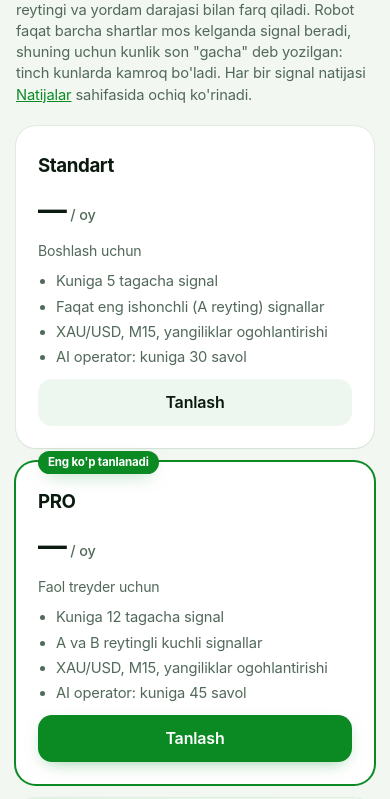
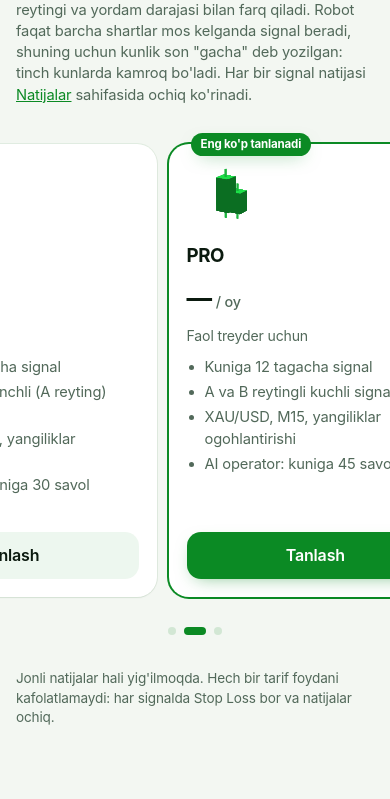
Before and after one commit to Temurbek1998/signal-desk, a Next.js app: page / in a window 390 px wide. Shown: the part 3220-4019 px from the top of the page. Built offline with nearby package versions, Linux system fonts and the light colour scheme; no server answers.

Commit message:
Tariflar 3D: qiyshayuvchi kartalar, aylanuvchi sham belgilari, telefonda surib ko'riladigan karusel
Co-Authored-By: Claude Opus 5.5 (1M context) <noreply@anthropic.com>
Claude-Session: https://claude.ai/code/session_01ScqDEspQAaCWBKCZ1szsRb

```diff
--- /dev/null
+++ b/src/app/components/MiniCandles.tsx
@@ -0,0 +1,20 @@
+// Tarif belgisi: 1, 2 yoki 3 ta aylanib turuvchi 3D sham (Standart, PRO, VIP).
+const SETS = [[{ top: -14, h: 28 }], [{ top: -4, h: 22 }, { top: -22, h: 34 }], [{ top: 2, h: 18 }, { top: -14, h: 28 }, { top: -30, h: 40 }]];
+
+export default function MiniCandles({ n }: { n: 1 | 2 | 3 }) {
+  const set = SETS[n - 1];
+  return (
+    <div className="mini3d" aria-hidden="true">
+      <div className="mini3d-scene">
+        {set.map((c, i) => (
+          <div key={i} className="c3-candle up" style={{ ["--x" as string]: `${(i - (set.length - 1) / 2) * 22}px`, ["--z" as string]: "0px", ["--d" as string]: `${i * 0.4}s` }}>
+            <div className="c3-wick" style={{ ["--wt" as string]: `${c.top - 8}px`, ["--wh" as string]: `${c.h + 16}px` }}><i /><i /></div>
+            <div className="c3-body" style={{ ["--top" as string]: `${c.top}px`, ["--h" as string]: `${c.h}px` }}>
+              <i className="f" /><i className="b" /><i className="l" /><i className="r" /><i className="t" /><i className="m" />
+            </div>
+          </div>
+        ))}
+      </div>
+    </div>
+  );
+}
--- /dev/null
+++ b/src/app/components/Plans3D.tsx
@@ -0,0 +1,70 @@
+"use client";
+import { useEffect, useRef, useState } from "react";
+
+// Tarif kartalari 3D: sichqoncha bilan qiyshayadi, ichidagi qatlamlar turli chuqurlikda turadi.
+// Telefonda kartalar yonma-yon suriladi (snap), PRO o'rtada ochiladi, pastda nuqtalar ko'rsatkichi.
+export function PlansRow({ children, count, start = 1 }: { children: React.ReactNode; count: number; start?: number }) {
+  const ref = useRef<HTMLDivElement>(null);
+  const [active, setActive] = useState(start);
+  useEffect(() => {
+    const el = ref.current;
+    if (!el || el.scrollWidth <= el.clientWidth) return;
+    const card = el.children[start] as HTMLElement | undefined;
+    if (card) el.scrollLeft = card.offsetLeft - (el.clientWidth - card.offsetWidth) / 2;
+  }, [start]);
+  const onScroll = () => {
+    const el = ref.current;
+    if (!el) return;
+    const mid = el.scrollLeft + el.clientWidth / 2;
+    let best = 0, dist = Infinity;
+    Array.from(el.children).forEach((c, i) => {
+      const h = c as HTMLElement;
+      const d = Math.abs(h.offsetLeft + h.offsetWidth / 2 - mid);
+      if (d < dist) { dist = d; best = i; }
+    });
+    setActive(best);
+  };
+  const go = (i: number) => {
+    const el = ref.current;
+    const card = el?.children[i] as HTMLElement | undefined;
+    if (el && card) el.scrollTo({ left: card.offsetLeft - (el.clientWidth - card.offsetWidth) / 2, behavior: "smooth" });
+  };
+  return (
+    <>
+      <div ref={ref} className="plans tiers" onScroll={onScroll}>{children}</div>
+      <div className="plan-dots" role="tablist" aria-label="Tariflar">
+        {Array.from({ length: count }, (_, i) => (
+          <button key={i} type="button" role="tab" aria-selected={i === active} aria-label={`${i + 1}-tarif`} onClick={() => go(i)} />
+        ))}
+      </div>
+    </>
+  );
+}
+
+export function TiltCard({ className, children }: { className?: string; children: React.ReactNode }) {
+  const ref = useRef<HTMLDivElement>(null);
+  const move = (e: React.PointerEvent) => {
+    if (e.pointerType !== "mouse") return;
+    const el = ref.current;
+    if (!el) return;
+    const r = el.getBoundingClientRect();
+    const x = (e.clientX - r.left) / r.width, y = (e.clientY - r.top) / r.height;
+    el.style.setProperty("--ry", `${(x - 0.5) * 16}deg`);
+    el.style.setProperty("--rx", `${(0.5 - y) * 12}deg`);
+    el.style.setProperty("--gx", `${x * 100}%`);
+    el.style.setProperty("--gy", `${y * 100}%`);
+    el.dataset.hover = "1";
+  };
+  const leave = () => {
+    const el = ref.current;
+    if (!el) return;
+    el.style.setProperty("--ry", "0deg");
+    el.style.setProperty("--rx", "0deg");
+    delete el.dataset.hover;
+  };
+  return (
+    <div className="plan-wrap">
+      <div ref={ref} className={className} onPointerMove={move} onPointerLeave={leave}>{children}</div>
+    </div>
+  );
+}
--- a/src/app/globals.css
+++ b/src/app/globals.css
@@ -404,3 +404,38 @@ th { font-family: var(--f-body); letter-spacing: 0.02em; }
 .plan .price small { font-size: 0.9rem; font-weight: 500; color: var(--muted); }
 .plan .badge { position: absolute; top: -11px; left: 22px; background: var(--gold); color: var(--on-gold); font-size: 0.72rem; font-weight: 700; padding: 3px 10px; border-radius: 999px; box-shadow: var(--glow); }
 .sub a, .muted a { color: var(--gold); }
+
+/* ---------- Tariflar 3D ---------- */
+.plans.tiers { gap: 18px; padding-block: 14px 6px; }
+.plan-wrap { perspective: 1000px; display: flex; min-width: 0; }
+.plan.plan3d { flex: 1; transform-style: preserve-3d; transform: rotateX(var(--rx, 0deg)) rotateY(var(--ry, 0deg)); transition: transform .5s cubic-bezier(.2,.7,.2,1), box-shadow .3s; overflow: visible; isolation: isolate; }
+.plan.plan3d[data-hover] { transition: transform .08s linear, box-shadow .3s; box-shadow: 0 30px 50px -25px var(--drop), 0 0 0 1px var(--line); }
+.plan.plan3d.best[data-hover] { box-shadow: 0 30px 50px -25px var(--drop), 0 0 0 2px var(--gold), var(--glow); }
+.plan.plan3d::after { content: ""; position: absolute; inset: 0; border-radius: inherit; pointer-events: none; opacity: 0; transition: opacity .3s;
+  background: radial-gradient(circle at var(--gx, 50%) var(--gy, 0%), var(--fill-2), transparent 55%); }
+.plan.plan3d[data-hover]::after { opacity: 1; }
+.plan3d > * { transform: translateZ(18px); }
+.plan3d h3, .plan3d .price { transform: translateZ(40px); }
+.plan3d .badge { transform: translateZ(60px); }
+.plan3d .btn { transform: translateZ(30px); }
+.plan3d .mini3d { transform: translateZ(50px); }
+.mini3d { position: relative; height: 72px; width: 90px; perspective: 500px; margin: -6px 0 -4px; }
+.mini3d-scene { position: absolute; left: 50%; top: 52%; width: 0; height: 0; transform-style: preserve-3d; animation: mini3dspin 9s linear infinite; }
+.mini3d .c3-body { --w: 14px; }
+.mini3d .c3-candle { animation-duration: 3.5s; }
+@keyframes mini3dspin { from { transform: rotateX(-18deg) rotateY(0deg); } to { transform: rotateX(-18deg) rotateY(360deg); } }
+.plan.vip .mini3d .c3-candle { --c1: #ffd34d; --c2: #a8801a; }
+.plan-dots { display: none; justify-content: center; gap: 8px; }
+.plan-dots button { width: 8px; height: 8px; padding: 0; border-radius: 99px; border: 0; background: var(--fill-2); cursor: pointer; transition: width .25s, background .25s; }
+.plan-dots button[aria-selected="true"] { width: 22px; background: var(--gold); }
+
+/* Telefon: kartalar yonma-yon suriladi */
+@media (max-width: 760px) {
+  .plans.tiers { display: flex; overflow-x: auto; scroll-snap-type: x mandatory; scrollbar-width: none; margin-inline: -16px; padding-inline: 16px; padding-block: 18px 10px; gap: 12px; }
+  .plans.tiers::-webkit-scrollbar { display: none; }
+  .plan-wrap { flex: 0 0 82%; scroll-snap-align: center; }
+  .plan.plan3d { padding: 22px 18px 18px; }
+  .plan .price { font-size: 1.6rem; }
+  .plan-dots { display: flex; }
+}
+@media (prefers-reduced-motion: reduce) { .mini3d-scene { animation: none; transform: rotateX(-18deg) rotateY(-30deg); } }
--- a/src/app/page.tsx
+++ b/src/app/page.tsx
@@ -12,6 +12,8 @@ import { trackRecord } from "@/lib/server/track.ts";
 import { publicCategories } from "@/lib/instruments.ts";
 import { geraklEnabled } from "@/lib/scalp.ts";
 import Candles3D from "./components/Candles3D.tsx";
+import MiniCandles from "./components/MiniCandles.tsx";
+import { PlansRow, TiltCard } from "./components/Plans3D.tsx";
 
 export const dynamic = "force-dynamic";
 
@@ -147,13 +149,14 @@ export default async function Home() {
           Robot faqat barcha shartlar mos kelganda signal beradi, shuning uchun kunlik son &quot;gacha&quot; deb yozilgan: tinch kunlarda kamroq bo&apos;ladi.
           Har bir signal natijasi <Link href="/natijalar">Natijalar</Link> sahifasida ochiq ko&apos;rinadi.
         </p>
-        <div className="plans tiers">
-          {PAID_TIERS.map((tier) => {
+        <PlansRow count={PAID_TIERS.length} start={1}>
+          {PAID_TIERS.map((tier, i) => {
             const p = plans.find((x) => x.tier === tier && x.days === 30);
             const f = TIER_FEATURES[tier];
             return (
-              <div key={tier} className={`plan ${tier} ${tier === "pro" ? "best" : ""}`}>
+              <TiltCard key={tier} className={`plan plan3d ${tier} ${tier === "pro" ? "best" : ""}`}>
                 {tier === "pro" && <span className="badge">Eng ko&apos;p tanlanadi</span>}
+                <MiniCandles n={(i + 1) as 1 | 2 | 3} />
                 <h3>{TIER_NAME[tier]}</h3>
                 <div className="price">{p ? formatUsdt(p.price_usdt) : "—"}<small> / oy</small></div>
                 <div className="per">{f.lead}</div>
@@ -165,10 +168,10 @@ export default async function Home() {
                   {f.extra.map((x) => <li key={x}>{x}</li>)}
                 </ul>
                 <Link className={`btn ${tier === "pro" ? "gold" : ""}`} href="/royxat">Tanlash</Link>
-              </div>
+              </TiltCard>
             );
           })}
-        </div>
+        </PlansRow>
         <p className="muted">
           {live
             ? `Jonli natija (90 kun): ${all.closed} ta yopilgan signal, ${Math.round(all.winRate * 100)}% i foyda bilan. `
```
